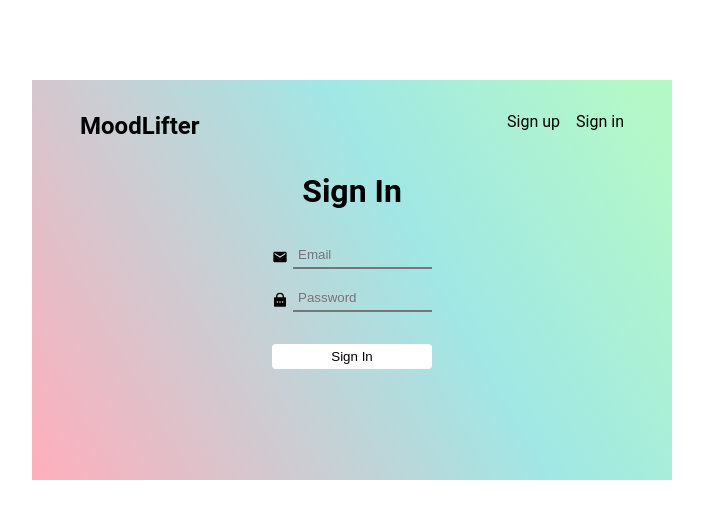
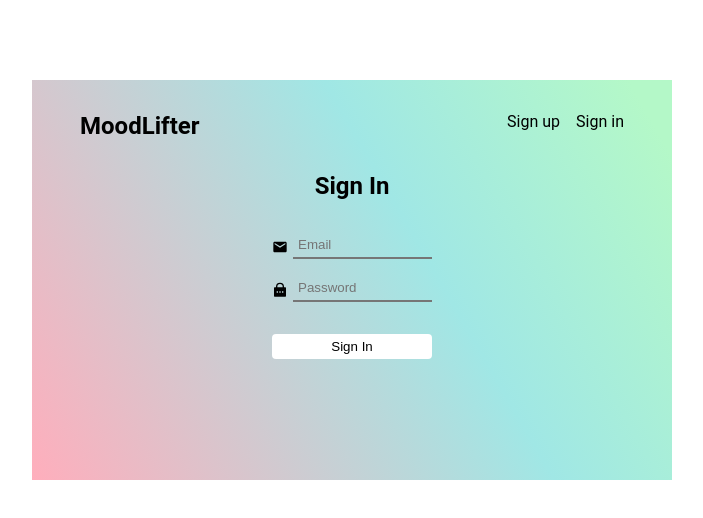
Before and after one commit to hannah68/MoodLifter, a React (Create React App) app: page /signin in a window 1280 px wide. Shown: the top 518 px of the page, without its empty margins (288-991 px from the left). Built offline with nearby package versions, Linux system fonts and the light colour scheme.

Commit message:
add routes to header

```diff
--- a/src/client/components/Header.tsx
+++ b/src/client/components/Header.tsx
@@ -1,7 +1,7 @@
 import React from "react";
-import { Link } from 'react-router-dom';
+import { Link } from "react-router-dom";
 
-import '../styles/header.css'
+import "../styles/header.css";
 
 export interface IHeaderProps {}
 
@@ -9,13 +9,20 @@ const Header: React.FunctionComponent<IHeaderProps> = (props) => {
 	return (
 		<header>
 			<nav>
-                <h1>MoodLifter</h1>
+				<h1>
+					<Link to="/" className="logo-link">MoodLifter</Link>
+				</h1>
+
 				<ul className="navbar">
 					<li>
-                        <Link to='/' className="navbar-link">Sign up</Link>
+						<Link to="/signup" className="navbar-link">
+							Sign up
+						</Link>
 					</li>
 					<li>
-                        <Link to='/' className="navbar-link">Sign in</Link>
+						<Link to="/signin" className="navbar-link">
+							Sign in
+						</Link>
 					</li>
 				</ul>
 			</nav>
--- a/src/client/pages/Signin.tsx
+++ b/src/client/pages/Signin.tsx
@@ -9,7 +9,7 @@ export interface ISigninProps {}
 const Signin: React.FunctionComponent<ISigninProps> = (props) => {
 	return (
 		<div className="signin-page">
-			<h1>Sign In</h1>
+			<h2>Sign In</h2>
 			<form className="signin-form">
 				<div className="input-groups">
 					<label htmlFor="email">
--- a/src/client/pages/Signup.tsx
+++ b/src/client/pages/Signup.tsx
@@ -11,7 +11,7 @@ export interface ISignupProps {}
 const Signup: React.FunctionComponent<ISignupProps> = (props) => {
 	return (
 		<div className="signup-page">
-			<h2>Please create an account so we can track your mood</h2>
+			<h3>Please create an account so we can track your mood</h3>
 			<form className="signup-form">
 				<div className="input-groups">
 					<label htmlFor="username"><FaUser/></label>
--- a/src/client/styles/header.css
+++ b/src/client/styles/header.css
@@ -18,3 +18,8 @@ nav{
     text-decoration: none;
     color: #000;
 }
+
+.logo-link{
+    text-decoration: none;
+    color: #000;
+}
--- a/src/client/styles/signup.css
+++ b/src/client/styles/signup.css
@@ -5,8 +5,8 @@
     gap: 1rem;
 }
 
-.signup-page h2,
-.signin-page h1{
+.signup-page h3,
+.signin-page h2{
     text-align: center;
 }
 
```
Lines whose indentation alone changed are shown as unchanged.
